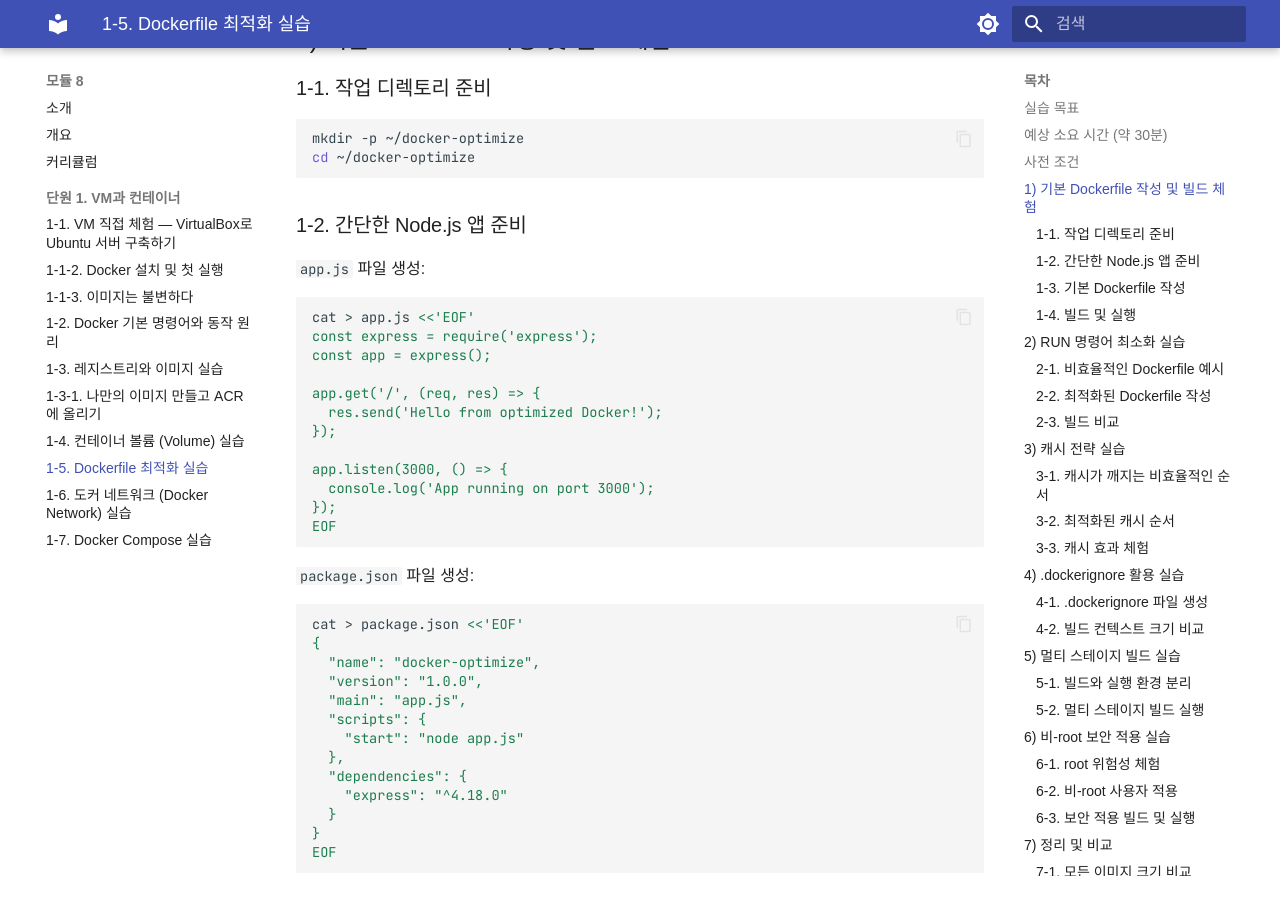
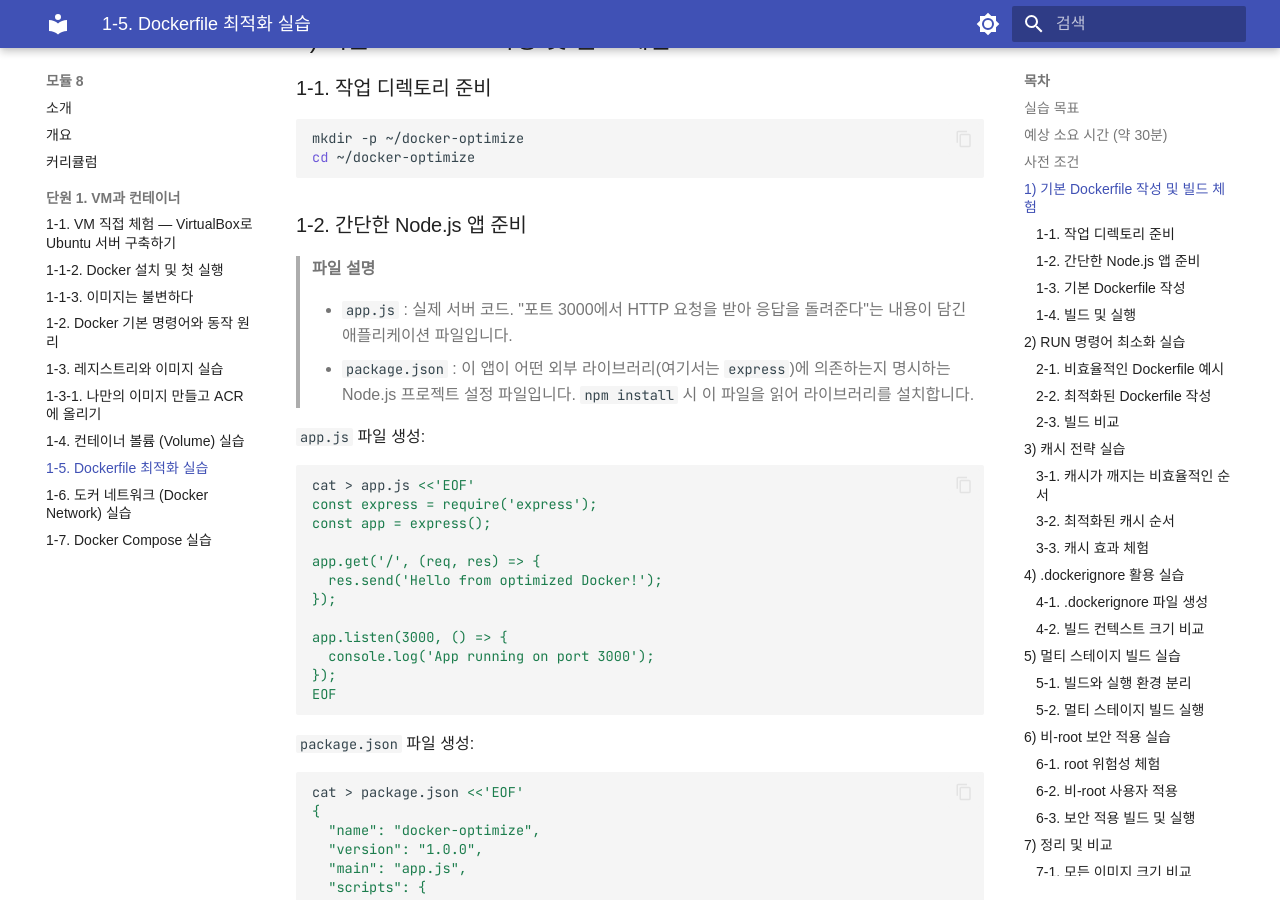
Before and after one commit to skilleat-labs/docker-k8s-labs, an MkDocs documentation site: the page built from docs/modules/module8/1-5.md, in a window 1280 px wide and 900 px high, scrolled down 900 px. Built offline with MkDocs 1.6.1 and Material for MkDocs 9.7.7, drawn with Linux system fonts in a browser that asks for light colours; some web fonts are replaced.

Commit message:
docs: 1-5 app.js, package.json 파일 설명 추가
Co-Authored-By: Claude Sonnet 4.6 <noreply@anthropic.com>

````diff
--- a/docs/modules/module8/1-5.md
+++ b/docs/modules/module8/1-5.md
@@ -37,6 +37,11 @@ cd ~/docker-optimize
 ```
 
 ### 1-2. 간단한 Node.js 앱 준비
+
+> **파일 설명**
+>
+> - `app.js` : 실제 서버 코드. "포트 3000에서 HTTP 요청을 받아 응답을 돌려준다"는 내용이 담긴 애플리케이션 파일입니다.
+> - `package.json` : 이 앱이 어떤 외부 라이브러리(여기서는 `express`)에 의존하는지 명시하는 Node.js 프로젝트 설정 파일입니다. `npm install` 시 이 파일을 읽어 라이브러리를 설치합니다.
 
 `app.js` 파일 생성:
 
````
